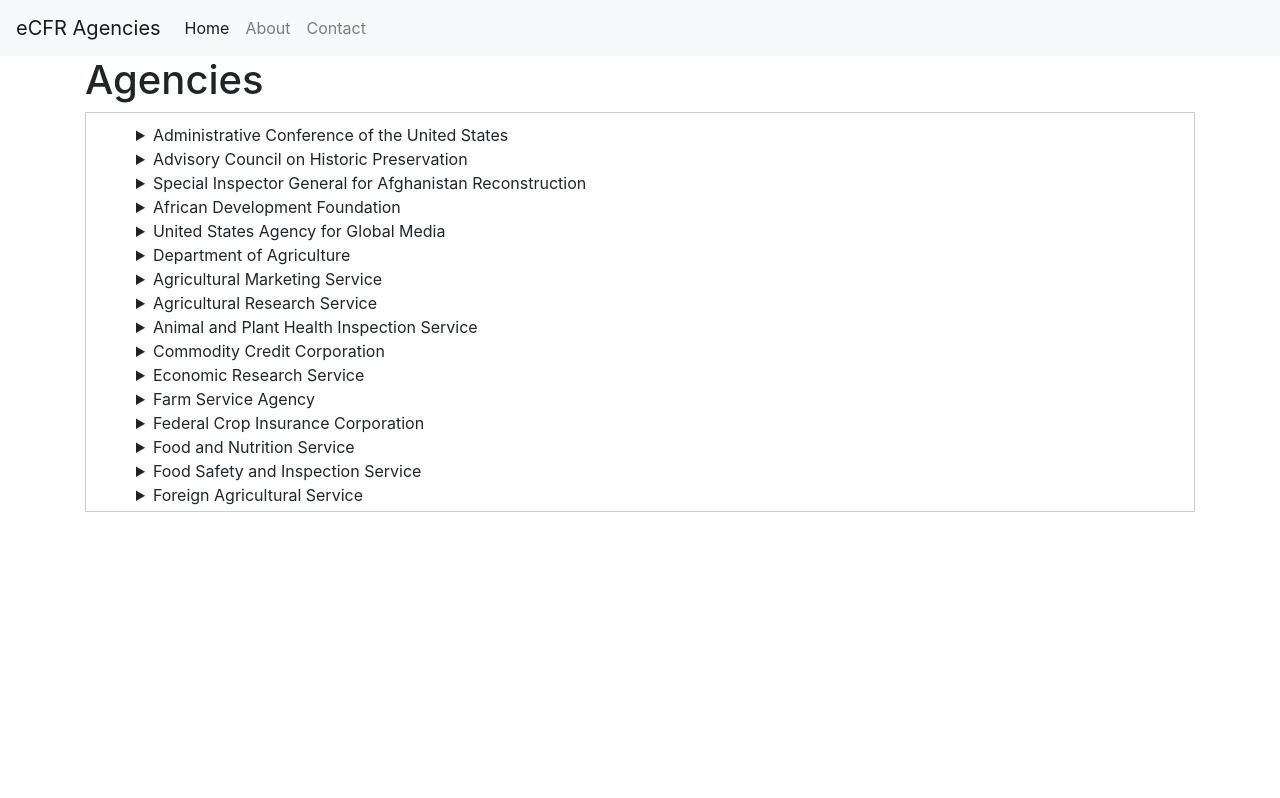
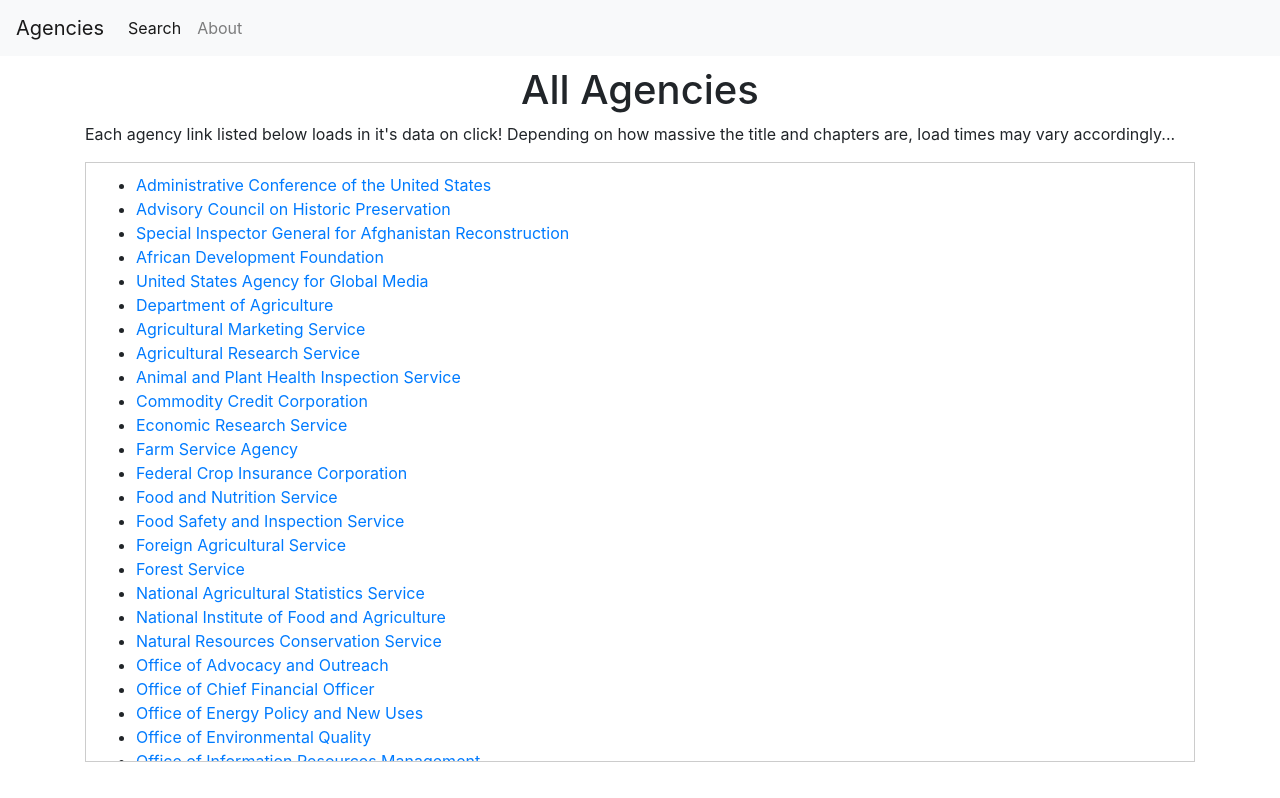
Before and after one commit to Crusoee/agencyapi, a Django app: page / in a window 1280 px wide. Shown: the top 798 px of the page. Run offline with Django 5.2, Linux system fonts and the light colour scheme; data comes from the database, SQL or seed files in the repository; both versions use the stored data as it was after the commit; some libraries are stand-ins or nearby versions.

Commit message:
Added date lookup

```diff
--- a/app/management/commands/load_json.py
+++ b/app/management/commands/load_json.py
@@ -6,15 +6,15 @@ import requests
 class Command(BaseCommand):
     help = "Load JSON data into SQLite database"
 
-    # def add_arguments(self, parser):
-    #     parser.add_argument('json_file', type=str, help='Path to JSON file')
 
     def handle(self, *args, **kwargs):
+        # date = "2023-10-01"
         data = requests.get("https://www.ecfr.gov/api/admin/v1/agencies").json()
 
         for agency_data in data['agencies']:
             parent_cfrs = []
             for cfr in agency_data.get('cfr_references', []):
+
                 cfr_obj, _ = CfrReference.objects.get_or_create(
                     title=cfr.get('title'),
                     chapter=cfr.get('chapter')
--- a/app/templates/base.html
+++ b/app/templates/base.html
@@ -5,25 +5,22 @@
     <meta name="viewport" content="width=device-width, initial-scale=1.0" />
     <title>
       {% block title %}
-        Django App
+        eCFR Agencies
       {% endblock %}
     </title>
     <link rel="stylesheet" href="https://stackpath.bootstrapcdn.com/bootstrap/4.3.1/css/bootstrap.min.css"  rel="stylesheet" />
   </head>
   <body>
     <nav class="navbar navbar-expand-lg navbar-light bg-light">
-      <a class="navbar-brand" href="#">eCFR Agencies</a>
+      <a class="navbar-brand" href="/">Agencies</a>
       <button class="navbar-toggler" type="button" data-toggle="collapse" data-target="#navbarNav" aria-controls="navbarNav" aria-expanded="false" aria-label="Toggle navigation"><span class="navbar-toggler-icon"></span></button>
       <div class="collapse navbar-collapse" id="navbarNav">
         <ul class="navbar-nav">
           <li class="nav-item active">
-            <a class="nav-link" href="#">Home</a>
+            <a class="nav-link" href="/search">Search</a>
           </li>
           <li class="nav-item">
-            <a class="nav-link" href="#">About</a>
-          </li>
-          <li class="nav-item">
-            <a class="nav-link" href="#">Contact</a>
+            <a class="nav-link" href="/about">About</a>
           </li>
         </ul>
       </div>
--- a/app/templates/home.html
+++ b/app/templates/home.html
@@ -1,16 +1,18 @@
-{% extends 'base.html' %} {% block title %}Agencies{% endblock %}
+{% extends 'base.html' %}
+{% comment %} {% block title%} Home {% endblock%} {% endcomment %}
 
 {% block content %}
-    <h1>Agencies</h1>
-    <div style="overflow-y:scroll; height: 400px; width: 100%; border: 1px solid #ccc; padding: 10px;">
+    <h1 style="text-align: center; padding-top: 10px;">All Agencies</h1>
+    <p>Each agency link listed below loads in it's data on click! Depending on how massive the title and chapters are, load times may vary accordingly...</p>
+    {% comment %} <div style="padding-top: 20px"></div> {% endcomment %}
+    <div style="overflow-y:scroll; height: 600px; width: 100%; border: 1px solid #ccc; padding: 10px;">
         <ul>
             {% for agency in agencies %}
-                <details>
-                    <summary>{{ agency.name }}</summary>
-                    <p> cfr references: {{agency.cfr_references}}</p>
-                    <p>child agencies: {{agency.children}}</p>
-                </details>
+                    <li>
+                        <a href="{% url 'agency_detail' agency.pk %}">{{ agency.name }}</a>
+                    </li>
             {% endfor %}
         </ul>
     </div>
+
 {% endblock %}
--- a/app/urls.py
+++ b/app/urls.py
@@ -3,4 +3,7 @@ from . import views
 
 urlpatterns = [
     path('', views.home, name='home'),
+    path('search/', views.search, name='search'),
+    path('agencies/<int:pk>/', views.agency_detail, name='agency_detail'),
+    path('about/', views.about, name='about'),
 ]
--- a/app/views.py
+++ b/app/views.py
@@ -1,7 +1,52 @@
-from django.shortcuts import render, HttpResponse
+from django.shortcuts import render, get_object_or_404
 from .models import Agency
+from django.db.models import Q
+import requests
+
+from bs4 import BeautifulSoup
 
 # Create your views here.
+def search(request):
+    query = request.GET.get('query')
+    results = []
+    if query:
+        results = Agency.objects.filter(
+            Q(name__icontains=query) |
+            Q(short_name__icontains=query)
+        ).distinct()
+    return render(request, "search.html", {'results': results, 'query': query})
+
+def agency_detail(request, pk):
+
+    agency = get_object_or_404(Agency, pk=pk)
+
+    start_date = request.GET.get('date', '2018-01-01')
+    date = request.GET.get('date', '2025-03-01')
+
+    info = {'chapter_length' : {}, 'total_length' : 0, 'book_comparison' : 0, 'past_length' : 0, 'percent_change' : 0}
+
+    # Getting the chapter length for each cfr reference
+    for cfr_ref in agency.cfr_references.all():
+        st_data = requests.get(f"https://www.ecfr.gov/api/versioner/v1/full/{start_date}/title-{cfr_ref.title}.xml?chapter={cfr_ref.chapter}")
+        ch_data = requests.get(f"https://www.ecfr.gov/api/versioner/v1/full/{date}/title-{cfr_ref.title}.xml?chapter={cfr_ref.chapter}")
+
+        st_soup = BeautifulSoup(st_data.content, 'xml')
+        ch_soup = BeautifulSoup(ch_data.content, 'xml')
+
+        st_length = len(st_soup.get_text().split())
+        ch_length = len(ch_soup.get_text().split())
+
+        info['chapter_length'][f"Title: {cfr_ref.title} - Chapter: {cfr_ref.chapter}"] = ch_length
+        info['past_length'] += st_length
+        info['total_length'] += ch_length
+
+    info['book_comparison'] = int(info['total_length'] / 3000)
+    info['percent_change'] = int((info['total_length'] - info['past_length']) / info['past_length'] * 100) if info['past_length'] != 0 else 0
+
+    return render(request, 'agency_detail.html', {'agency': agency, 'info': info, 'date' : date})
+
 def home(request):
+    return render(request, 'home.html', {"agencies": Agency.objects.all()})
 
-    return render(request, "home.html", {"agencies": Agency.objects.all()})
+def about(request):
+    return render(request, 'about.html', {})
```
Also changed, not shown: app/templates/About.html (added, +16 -0 lines), app/templates/agency_detail.html (added, +34 -0 lines), app/templates/search.html (added, +26 -0 lines), test.py (+18 -12 lines), app/management/commands/cfr_changes.py (added), app/migrations/0015_cfrreference_chapter_size_cfrreference_title_size.py (added), app/migrations/0016_remove_cfrreference_chapter_size_and_more.py (added), db.sqlite3.
